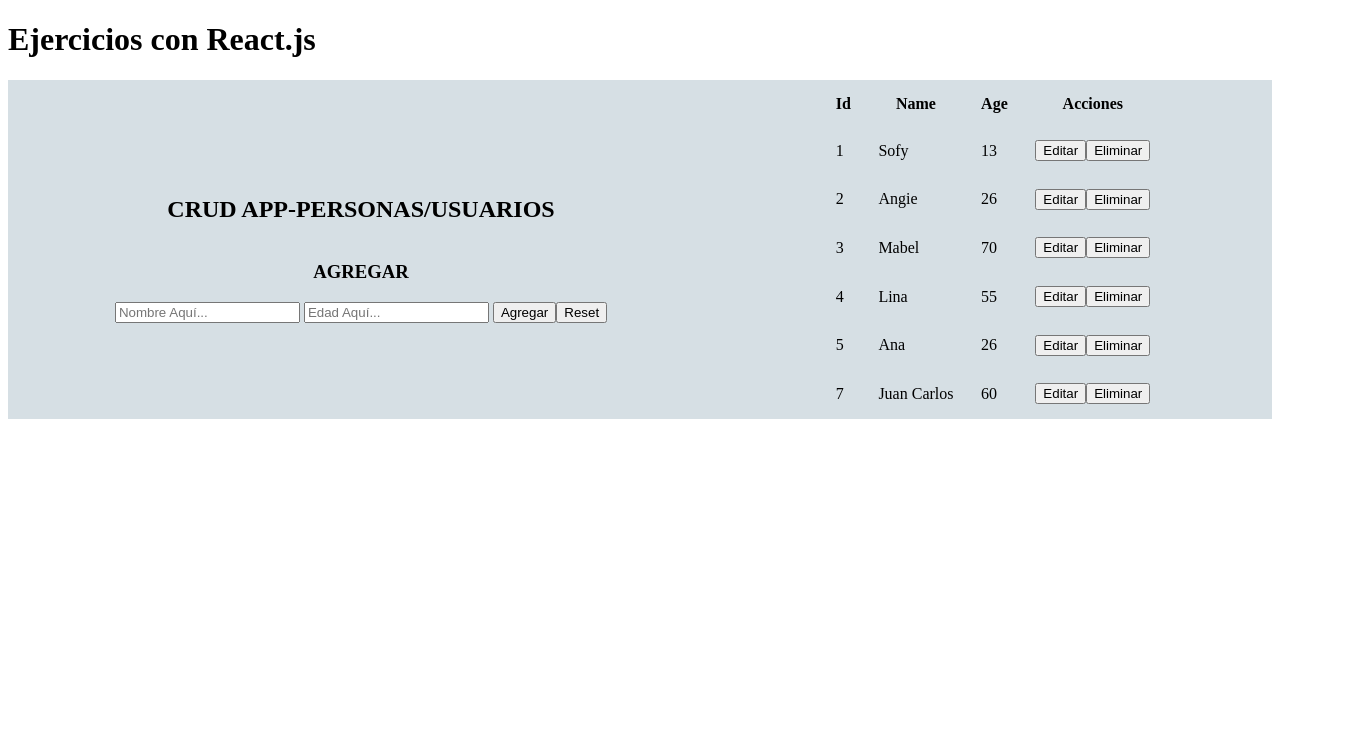
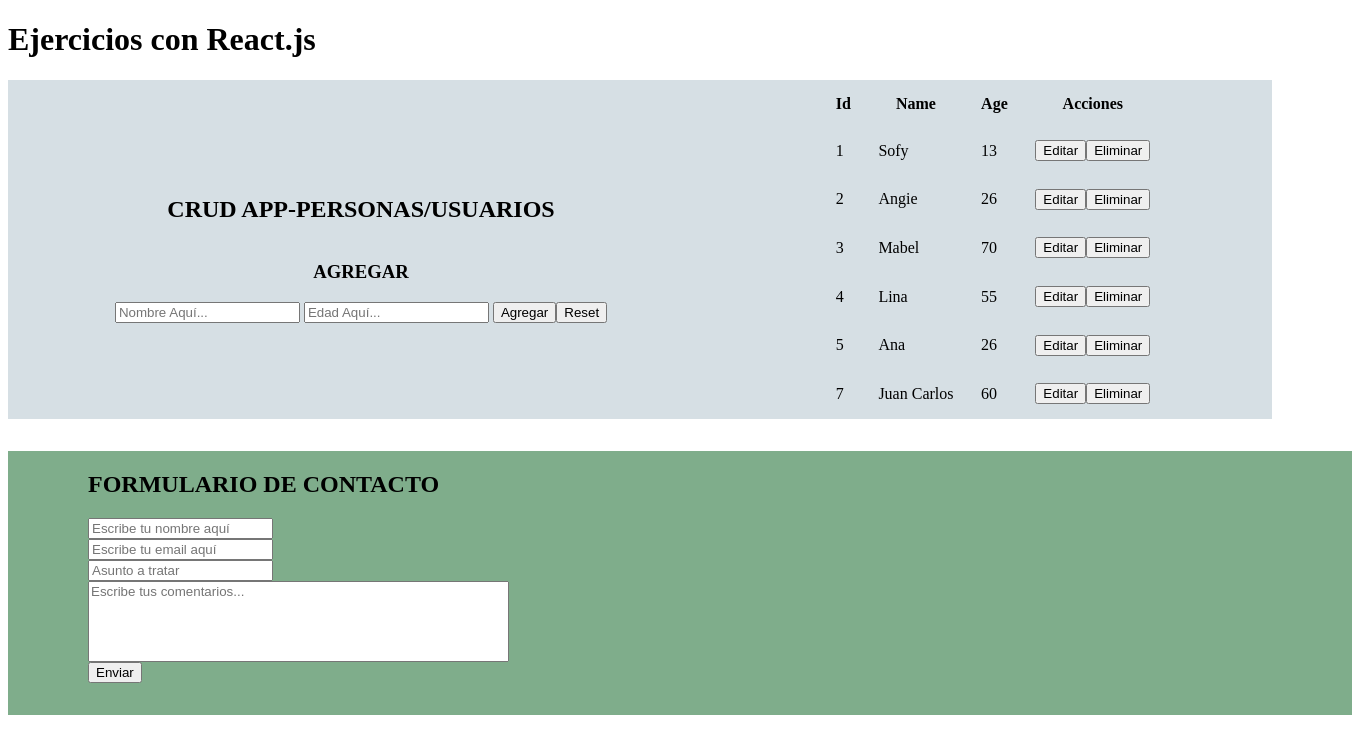
Before and after one commit to annyguzmanh96/training, a React (Create React App) app: page / in a window 1280 px wide. Shown: the top 754 px of the page, 1352 px wide, since content can reach past the window. Built offline with nearby package versions, Linux system fonts and the light colour scheme.

Commit message:
Controlled Contact Form

```diff
--- /dev/null
+++ b/src/components/ContactForm.jsx
@@ -0,0 +1,122 @@
+import { useForm } from "../hooks/useForm";
+import styles from './ContactForm.module.css';
+
+const initialForm={
+    name:'',
+    email:'',
+    subject:'',
+    comments:'',
+
+};
+
+const validationsForm= (form)=>{
+    let errors={};
+    //Definición de las regular expressions
+    let regexName= /^[A-Za-zÑñÁáÉéÍíÓóÚúÜü\s]+$/;
+    let regexEmail= /^(\w+[/./-]?){1,}@[a-z]+[/.]\w{2,}$/;
+    let regexComments= /^.{1,255}$/;
+
+    //Validaciones Name
+    if(!form.name.trim()){
+        errors.name='* El campo Nombre es Requerido';
+    }else if(!regexName.test(form.name.trim())){
+        errors.name='* El campo Nombre sólo acepta letras y espacios en blanco';
+    }
+
+    //Validaciones email
+    if(!form.email.trim()){
+        errors.email='* El campo Email es Requerido';
+    }else if(!regexEmail.test(form.email.trim())){
+        errors.email='* El campo email sólo acepta correos electrónicos';
+    }
+
+    //Validación subject
+    if(!form.subject.trim()){
+        errors.subject='* El campo subject es Requerido';
+    }
+
+    //Validaciones comments
+    if(!form.comments.trim()){
+        errors.comments='* El campo comentarios es Requerido';
+    }else if(!regexComments.test(form.comments.trim())){
+        errors.comments='* El campo sólo acepta 255 caracteres';
+    }
+
+    return errors;
+
+};
+
+export function ContactForm(){
+    const  {form,
+            errors,
+            loading,
+            response,
+            handleChange,
+            handleBlur,
+            handleSubmit,
+            }
+            = useForm(initialForm, validationsForm);
+    return(
+        <div className={styles.allContainer}>
+            <h2>FORMULARIO DE CONTACTO</h2>
+            <form onSubmit={handleSubmit}>
+                <div className={styles.formContainer}>
+                    <input
+                        type='text'
+                        name='name'
+                        placeholder='Escribe tu nombre aquí'
+                        onChange={handleChange}
+                        onBlur={handleBlur}
+                        value={form.name}
+                        required
+                    />
+
+                    {errors.name && <p>{errors.name}</p>}
+
+                    <input
+                        type='email'
+                        name='email'
+                        placeholder='Escribe tu email aquí'
+                        onChange={handleChange}
+                        onBlur={handleBlur}
+                        value={form.email}
+                        required
+                    />
+
+                    {errors.email && <p>{errors.email}</p>}
+
+                    <input
+                        type='text'
+                        name='subject'
+                        placeholder='Asunto a tratar'
+                        onChange={handleChange}
+                        onBlur={handleBlur}
+                        value={form.subject}
+                        required
+                    />
+
+                    {errors.subject && <p>{errors.subject}</p>}
+
+                    <textarea
+                        name='comments'
+                        cols='50'
+                        rows='5'
+                        placeholder='Escribe tus comentarios...'
+                        onChange={handleChange}
+                        onBlur={handleBlur}
+                        value={form.comments}
+                        required
+                    ></textarea>
+
+                    {errors.comments && <p>{errors.comments}</p>}
+
+                    <button type='submit'>Enviar</button>
+                </div>
+            </form>
+
+        </div>
+
+
+
+    )
+}
--- /dev/null
+++ b/src/components/ContactForm.module.css
@@ -0,0 +1,23 @@
+.allContainer{
+    display: flex;
+    flex-direction: column;
+    flex-wrap: wrap;
+    align-items: flex-start;
+    background-color: rgb(127, 173, 139);
+    margin-top: 2em;
+    width: 100%;
+    padding-left: 5em;
+    padding-bottom: 2em;
+}
+
+.formContainer{
+    display: flex;
+    flex-direction: column;
+    flex-wrap: wrap;
+    align-items:flex-start;
+}
+
+textarea{
+    font-family: Arial, Helvetica, sans-serif;
+    resize: none;
+}
--- a/src/container/App.jsx
+++ b/src/container/App.jsx
@@ -1,3 +1,4 @@
+import { ContactForm } from '../components/ContactForm';
 import { CrudApp } from '../components/CrudApp';
 
 function App() {
@@ -5,6 +6,7 @@ function App() {
     <div>
       <h1>Ejercicios con React.js</h1>
       <CrudApp />
+      <ContactForm />
     </div>
   );
 }
--- /dev/null
+++ b/src/hooks/useForm.jsx
@@ -0,0 +1,37 @@
+import { useState } from "react";
+
+export function useForm (initialForm, validateForm){
+    //Estados de la hook
+    const [form, setForm]=useState(initialForm);
+    const [errors, setErrors]=useState({});
+    const [loading, setLoading]=useState(false);
+    const [response, setResponse]=useState(null);
+
+    //Métodos de la hook
+    const handleChange= (e)=>{
+        setForm(
+            {
+                ...form,
+                [e.target.name]: e.target.value,
+            }
+        );
+    };
+    const handleBlur=(e)=>{
+        handleChange(e);
+        setErrors(validateForm(form));
+    }
+    const handleSubmit= (e)=>{};
+
+    return(
+        {
+            form,
+            errors,
+            loading,
+            response,
+            handleChange,
+            handleBlur,
+            handleSubmit,
+        }
+    )
+
+}
```
